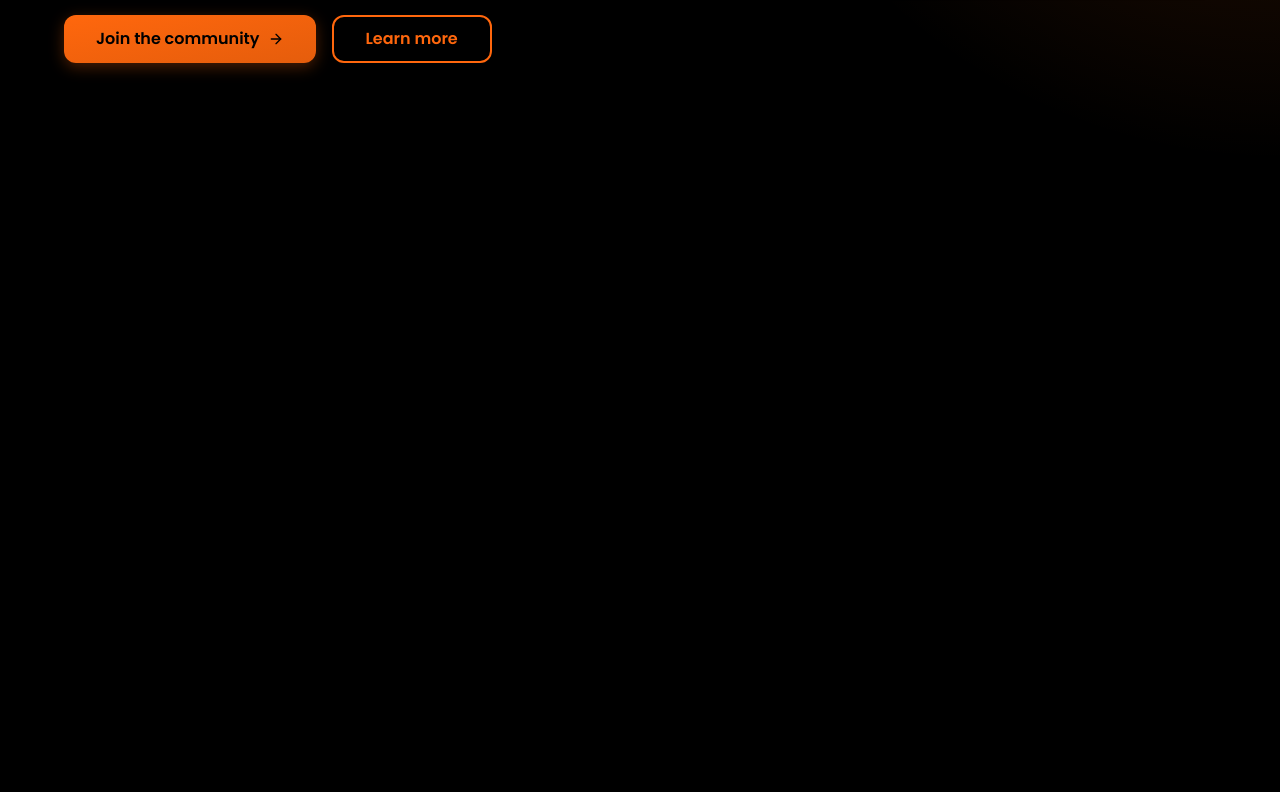
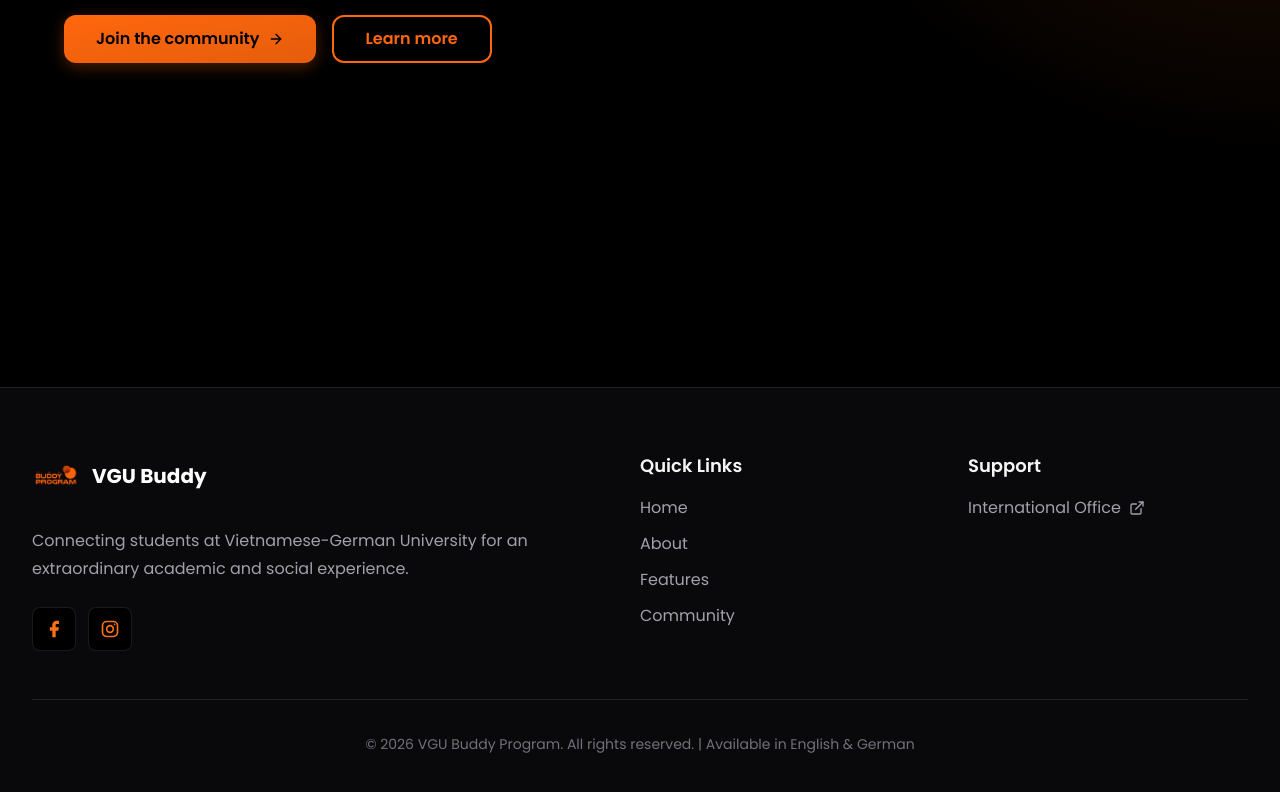
Before and after one commit to dat1507/buddyWebVer2, a React (Vite) app in the folder apps/web/: page / in a window 1280 px wide. Shown: the part 478-1270 px from the top of the page. Before the commit the page ends 865 px from the top, so only its background shows below. Built offline with nearby package versions, Linux system fonts and the light colour scheme.

Commit message:
feat(frontend): implement footer component

```diff
--- /dev/null
+++ b/apps/web/src/components/layout/footer.tsx
@@ -0,0 +1,125 @@
+import type { SVGProps } from 'react'
+import { ExternalLink } from 'lucide-react'
+import { useTranslation } from 'react-i18next'
+
+import vguBuddyLogo from '@/assets/vgu-buddy-logo.png'
+
+function FacebookIcon(props: SVGProps<SVGSVGElement>) {
+  return (
+    <svg viewBox="0 0 24 24" fill="currentColor" {...props}>
+      <path d="M18 2h-3a5 5 0 0 0-5 5v3H7v4h3v8h4v-8h3l1-4h-4V7a1 1 0 0 1 1-1h3V2Z" />
+    </svg>
+  )
+}
+
+function InstagramIcon(props: SVGProps<SVGSVGElement>) {
+  return (
+    <svg viewBox="0 0 24 24" fill="none" stroke="currentColor" strokeWidth="2" {...props}>
+      <rect width="18" height="18" x="3" y="3" rx="5" />
+      <circle cx="12" cy="12" r="4" />
+      <circle cx="17.5" cy="6.5" r="1" fill="currentColor" stroke="none" />
+    </svg>
+  )
+}
+
+const quickLinks = [
+  { href: '/#home', translationKey: 'nav.home' },
+  { href: '/#about', translationKey: 'nav.about' },
+  { href: '/#features', translationKey: 'nav.features' },
+  { href: '/#community', translationKey: 'nav.community' },
+] as const
+
+const socialLinks = [
+  {
+    href: 'https://www.facebook.com/VGUBuddyProgram',
+    label: 'Facebook',
+    Icon: FacebookIcon,
+  },
+  {
+    href: 'https://www.instagram.com/buddyprogram_vgu/',
+    label: 'Instagram',
+    Icon: InstagramIcon,
+  },
+] as const
+
+function Footer() {
+  const { t } = useTranslation()
+  const currentYear = new Date().getFullYear()
+
+  return (
+    <footer id="contact" className="border-t border-white/10 bg-zinc-950">
+      <div className="mx-auto max-w-7xl px-4 py-12 sm:px-6 sm:py-16 lg:px-8">
+        <div className="grid gap-10 md:grid-cols-2 lg:grid-cols-[2fr_1fr_1fr] lg:gap-12">
+          <div>
+            <a
+              href="/#home"
+              className="inline-flex items-center gap-3 rounded-md focus-visible:outline-none focus-visible:ring-2 focus-visible:ring-orange-500"
+              aria-label="VGU Buddy Program"
+            >
+              <img src={vguBuddyLogo} alt="" className="h-12 w-12 rounded-xl object-cover" />
+              <span className="text-xl font-bold text-white">VGU Buddy</span>
+            </a>
+
+            <p className="mt-5 max-w-xl text-base leading-7 text-zinc-400">
+              {t('footer.description')}
+            </p>
+
+            <div className="mt-6 flex gap-3">
+              {socialLinks.map(({ href, label, Icon }) => (
+                <a
+                  key={label}
+                  href={href}
+                  target="_blank"
+                  rel="noreferrer"
+                  aria-label={label}
+                  className="flex size-11 items-center justify-center rounded-lg border border-white/10 bg-black text-orange-500 transition-colors hover:border-orange-500 hover:bg-orange-500 hover:text-black focus-visible:outline-none focus-visible:ring-2 focus-visible:ring-orange-500 focus-visible:ring-offset-2 focus-visible:ring-offset-zinc-950"
+                >
+                  <Icon aria-hidden="true" className="size-5" />
+                </a>
+              ))}
+            </div>
+          </div>
+
+          <nav aria-labelledby="footer-quick-links-heading">
+            <h2 id="footer-quick-links-heading" className="text-lg font-semibold text-zinc-100">
+              {t('footer.quickLinks')}
+            </h2>
+            <ul className="mt-4 space-y-3">
+              {quickLinks.map((link) => (
+                <li key={link.href}>
+                  <a
+                    href={link.href}
+                    className="rounded-sm text-base text-zinc-400 transition-colors hover:text-orange-400 focus-visible:outline-none focus-visible:ring-2 focus-visible:ring-orange-500"
+                  >
+                    {t(link.translationKey)}
+                  </a>
+                </li>
+              ))}
+            </ul>
+          </nav>
+
+          <div>
+            <h2 className="text-lg font-semibold text-zinc-100">{t('footer.support')}</h2>
+            <a
+              href="https://vgu.edu.vn/international-office"
+              target="_blank"
+              rel="noreferrer"
+              className="mt-4 inline-flex items-center gap-2 rounded-sm text-base text-zinc-400 transition-colors hover:text-orange-400 focus-visible:outline-none focus-visible:ring-2 focus-visible:ring-orange-500"
+            >
+              {t('footer.helpCenter')}
+              <ExternalLink aria-hidden="true" className="size-4" />
+            </a>
+          </div>
+        </div>
+
+        <div className="mt-12 border-t border-white/10 pt-8 text-center">
+          <p className="text-sm leading-6 text-zinc-500">
+            {t('footer.copyright', { year: currentYear })}
+          </p>
+        </div>
+      </div>
+    </footer>
+  )
+}
+
+export { Footer }
--- a/apps/web/src/components/layout/public-layout.tsx
+++ b/apps/web/src/components/layout/public-layout.tsx
@@ -1,12 +1,16 @@
 import { Outlet } from 'react-router'
 
+import { Footer } from '@/components/layout/footer'
 import { Navbar } from '@/components/layout/navbar'
 
 function PublicLayout() {
   return (
-    <div className="min-h-screen bg-background text-foreground" data-layout="public">
+    <div className="flex min-h-screen flex-col bg-background text-foreground" data-layout="public">
       <Navbar />
-      <Outlet />
+      <div className="flex-1">
+        <Outlet />
+      </div>
+      <Footer />
     </div>
   )
 }
--- a/apps/web/src/locales/de/common.json
+++ b/apps/web/src/locales/de/common.json
@@ -122,6 +122,6 @@
     "helpCenter": "International Office",
     "emergency": "Notfallkontakte",
     "technical": "Technischer Support",
-    "copyright": "© 2025 VGU Buddy Program. Alle Rechte vorbehalten. | Verfügbar auf Englisch & Deutsch"
+    "copyright": "© {{year}} VGU Buddy Program. Alle Rechte vorbehalten. | Verfügbar auf Englisch & Deutsch"
   }
 }
--- a/apps/web/src/locales/en/common.json
+++ b/apps/web/src/locales/en/common.json
@@ -122,6 +122,6 @@
     "helpCenter": "International Office",
     "emergency": "Emergency Contacts",
     "technical": "Technical Support",
-    "copyright": "© 2025 VGU Buddy Program. All rights reserved. | Available in English & German"
+    "copyright": "© {{year}} VGU Buddy Program. All rights reserved. | Available in English & German"
   }
 }
```
